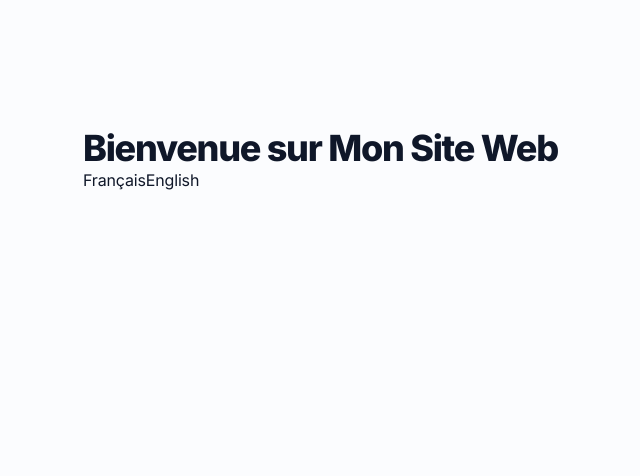
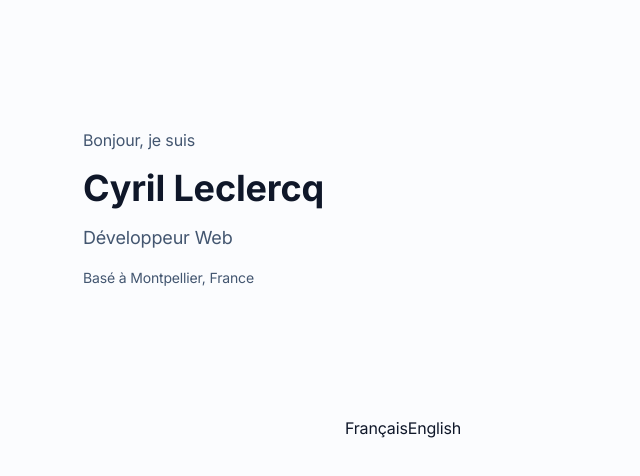
Before and after one commit to Cylecq/my-website, a Next.js app: page / in a window 1280 px wide. Shown: the top 476 px of the page, without its empty margins (237-877 px from the left). Built offline with nearby package versions, Linux system fonts and the light colour scheme; no server answers.

Commit message:
feat: hero skeleton

```diff
--- a/messages/en.json
+++ b/messages/en.json
@@ -1,5 +1,10 @@
 {
   "HomePage": {
-    "title": "Welcome to My Website"
+    "Hero": {
+      "hello": "Hello, I'm",
+      "name": "Cyril Leclercq",
+      "title": "Web Developer",
+      "location": "Based in Montpellier, France"
+    }
   }
 }
--- a/messages/fr.json
+++ b/messages/fr.json
@@ -1,5 +1,10 @@
 {
   "HomePage": {
-    "title": "Bienvenue sur Mon Site Web"
+    "Hero": {
+      "hello": "Bonjour, je suis",
+      "name": "Cyril Leclercq",
+      "title": "Développeur Web",
+      "location": "Basé à Montpellier, France"
+    }
   }
 }
--- /dev/null
+++ b/src/app/(home)/hero.tsx
@@ -0,0 +1,13 @@
+import { useTranslations } from "next-intl";
+
+export function Hero() {
+  const t = useTranslations("HomePage.Hero");
+  return (
+    <div className="flex flex-col items-start gap-4">
+      <p className="text-muted-foreground">{t("hello")}</p>
+      <h1 className="text-4xl font-bold">{t("name")}</h1>
+      <p className="text-lg text-muted-foreground">{t("title")}</p>
+      <p className="text-sm text-muted-foreground">{t("location")}</p>
+    </div>
+  );
+}
--- a/src/app/page.tsx
+++ b/src/app/(home)/page.tsx
@@ -1,15 +1,13 @@
-import { useTranslations } from "next-intl";
 import { LocaleSwitch } from "@/components/locale-switch";
-import { H1 } from "@/components/ui/typography";
+import { Hero } from "@/app/(home)/hero";
 
 export default function Home() {
-  const t = useTranslations("HomePage");
   return (
     <div className="flex flex-col flex-1 items-center justify-center bg-background font-sans">
       <main className="flex flex-1 w-full max-w-3xl flex-col items-center justify-between py-32 px-16 sm:items-start">
-        <H1>{t("title")}</H1>
-        <LocaleSwitch />
+        <Hero />
       </main>
+      <LocaleSwitch />
     </div>
   );
 }
```
